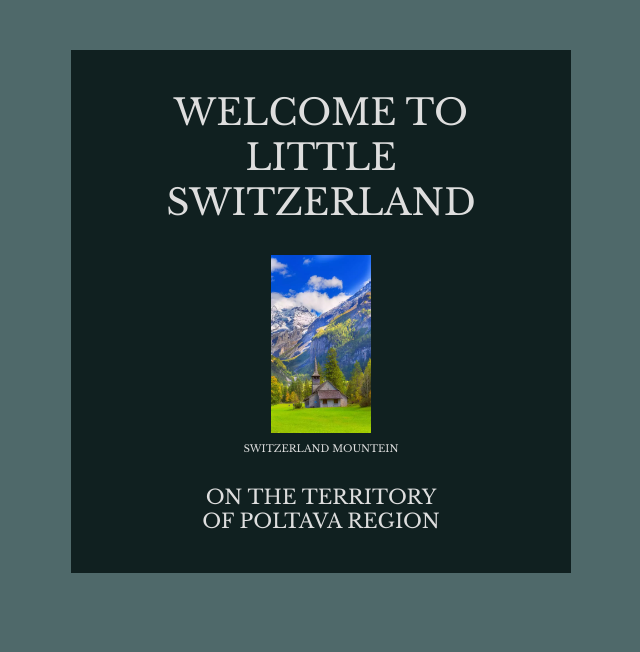
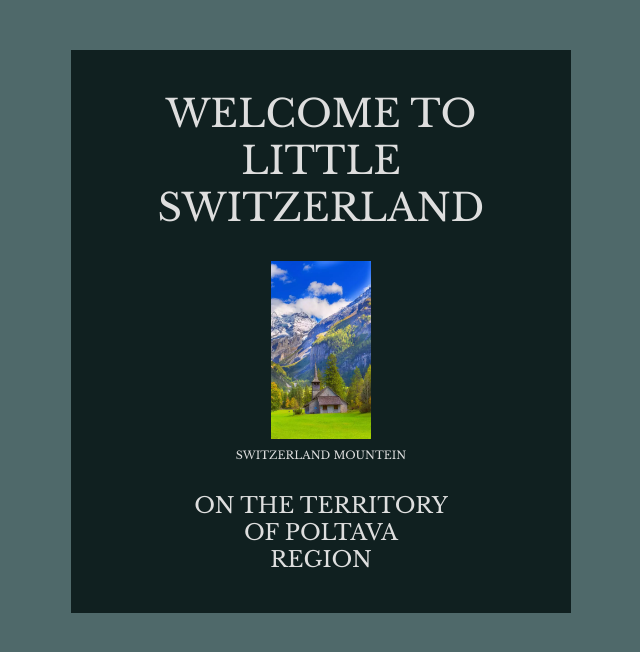
Before and after one commit to ToshpulatovAlimardon/welcome-to, a plain HTML site: page index.html in a window 1280 px wide. Shown: the whole page, without its empty margins (319-959 px from the left). Drawn offline with nearby package versions, Linux system fonts and the light colour scheme.

Commit message:
changed font-size

```diff
--- a/comon.css
+++ b/comon.css
@@ -20,7 +20,7 @@ body {
     text-transform: uppercase;
 }
     .welcome-box h2 {
-        font-size: 36px;
+        font-size: 38px;
         font-weight: 400;
         margin-bottom: 30px;
     }
@@ -30,12 +30,12 @@ body {
     }
     .welcome-box span {
         display: block;
-        font-size: 10px;
+        font-size: 11px;
         font-weight: 400;
         margin-bottom: 30px;
     }
     .welcome-box h3 {
-        font-size: 20px;
+        font-size: 22px;
         font-weight: 400;
         padding: 0 70px;
     }
```
